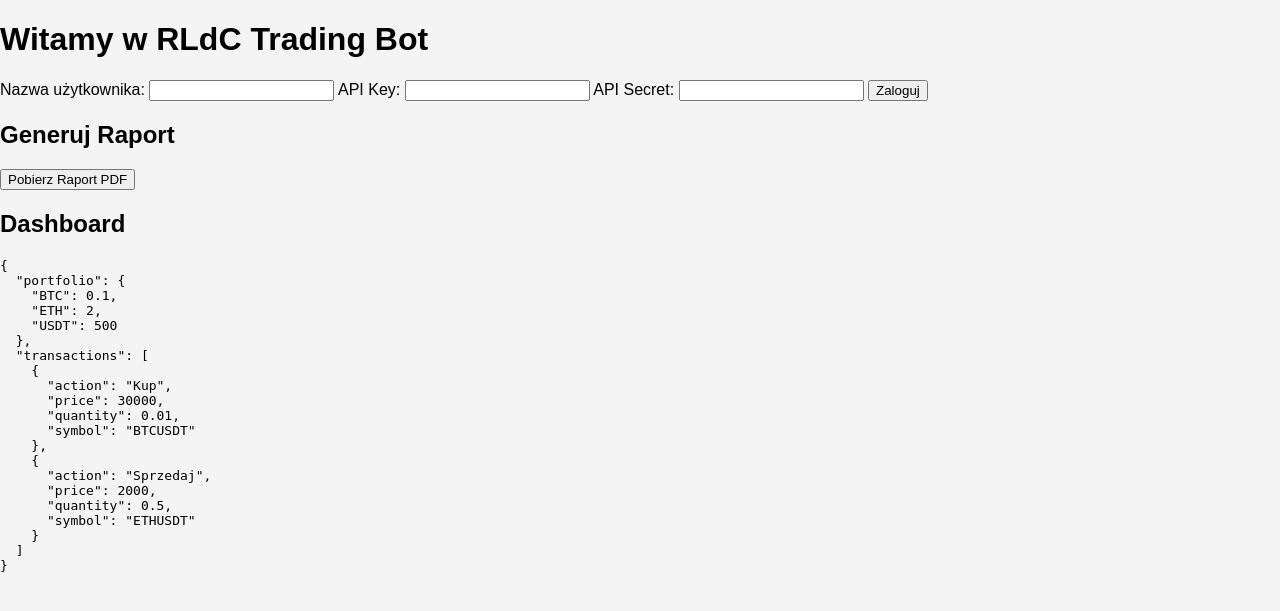
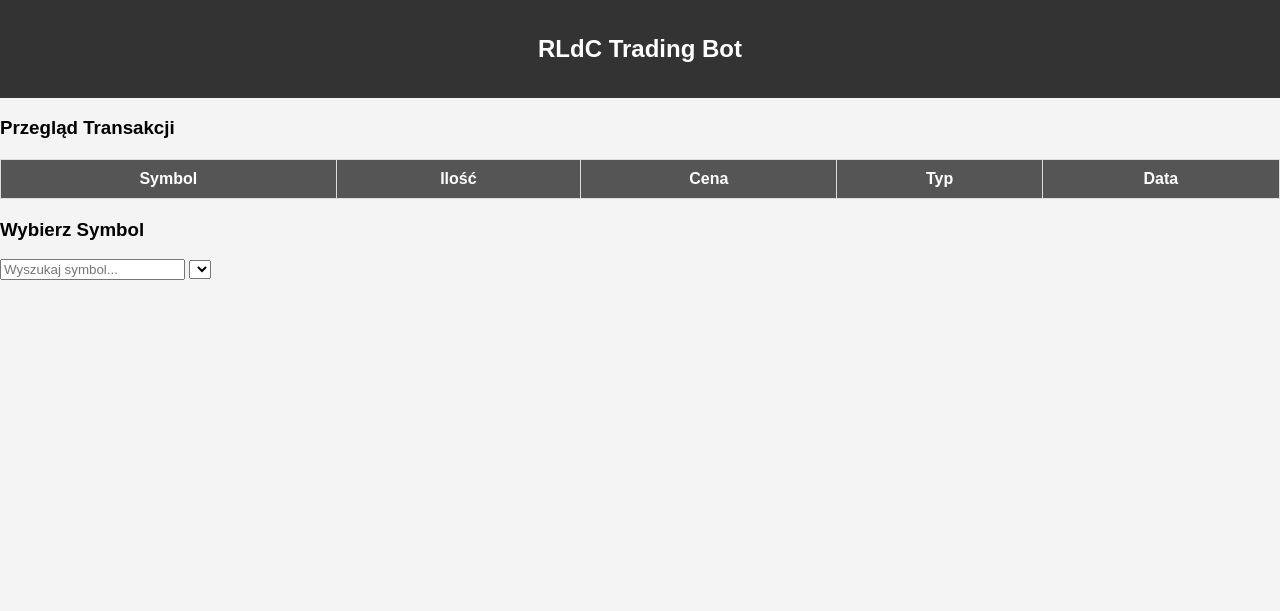
Before and after one commit to Czesky93/RLdC-Trading-bot, a Flask app: page / in a window 1280 px wide. Shown: the top 611 px of the page. Run offline with Flask 2, Linux system fonts and the light colour scheme; lists and menus that the app fills with data are empty.

Commit message:
Add files via upload

```diff
--- a/templates/index.html
+++ b/templates/index.html
@@ -1,56 +1,52 @@
 <!DOCTYPE html>
-<html lang="pl">
+<html lang="en">
 <head>
     <meta charset="UTF-8">
     <meta name="viewport" content="width=device-width, initial-scale=1.0">
     <title>RLdC Trading Bot</title>
     <link rel="stylesheet" href="{{ url_for('static', filename='css/style.css') }}">
+    <script src="https://cdn.jsdelivr.net/npm/chart.js"></script>
+    <script src="https://code.jquery.com/jquery-3.6.0.min.js"></script>
 </head>
 <body>
+    <nav>
+        <h2>RLdC Trading Bot</h2>
+    </nav>
+    <main>
+        <h3>Przegląd Transakcji</h3>
+        <table id="trades-table">
+            <thead>
+                <tr>
+                    <th>Symbol</th>
+                    <th>Ilość</th>
+                    <th>Cena</th>
+                    <th>Typ</th>
+                    <th>Data</th>
+                </tr>
+            </thead>
+            <tbody>
+                <!-- Transakcje będą ładowane dynamicznie -->
+            </tbody>
+        </table>
 
-    <header>
-        <h1>Witamy w RLdC Trading Bot</h1>
-    </header>
+        <h3>Wybierz Symbol</h3>
+        <input type="text" id="symbol-search" placeholder="Wyszukaj symbol...">
+        <select id="symbol-select"></select>
 
-    <div class="container">
-        <form action="/zaloguj" method="POST">
-            <label for="username">Nazwa użytkownika:</label>
-            <input type="text" id="username" name="username" required>
-
-            <label for="api_key">API Key:</label>
-            <input type="text" id="api_key" name="api_key" required>
-
-            <label for="api_secret">API Secret:</label>
-            <input type="password" id="api_secret" name="api_secret" required>
-
-            <button type="submit" class="button">Zaloguj</button>
-        </form>
-
-        <section id="report">
-            <h2>Generuj Raport</h2>
-            <button id="generate-report" class="button">Pobierz Raport PDF</button>
-        </section>
-
-        <section id="dashboard">
-            <h2>Dashboard</h2>
-            <div id="dashboard-data"></div>
-        </section>
-    </div>
+        <div id="tradingview_chart"></div>
+    </main>
+    <script src="{{ url_for('static', filename='js/main.js') }}"></script>
+    <script src="{{ url_for('static', filename='js/tradingview.js') }}"></script>
 
     <script>
-        // Generowanie raportu
-        document.getElementById('generate-report').addEventListener('click', () => {
-            window.location.href = '/generate_report';
+    $(document).ready(function() {
+        $("#symbol-search").on("keyup", function() {
+            var value = $(this).val().toLowerCase();
+            $("#symbol-select option").filter(function() {
+                $(this).toggle($(this).text().toLowerCase().indexOf(value) > -1);
+            });
         });
-
-        // Pobieranie dynamicznych danych do dashboardu
-        fetch('/dynamic_dashboard_data')
-            .then(response => response.json())
-            .then(data => {
-                const dashboardDiv = document.getElementById('dashboard-data');
-                dashboardDiv.innerHTML = "<pre>" + JSON.stringify(data, null, 2) + "</pre>";
-            });
+    });
     </script>
-
 </body>
 </html>
```
